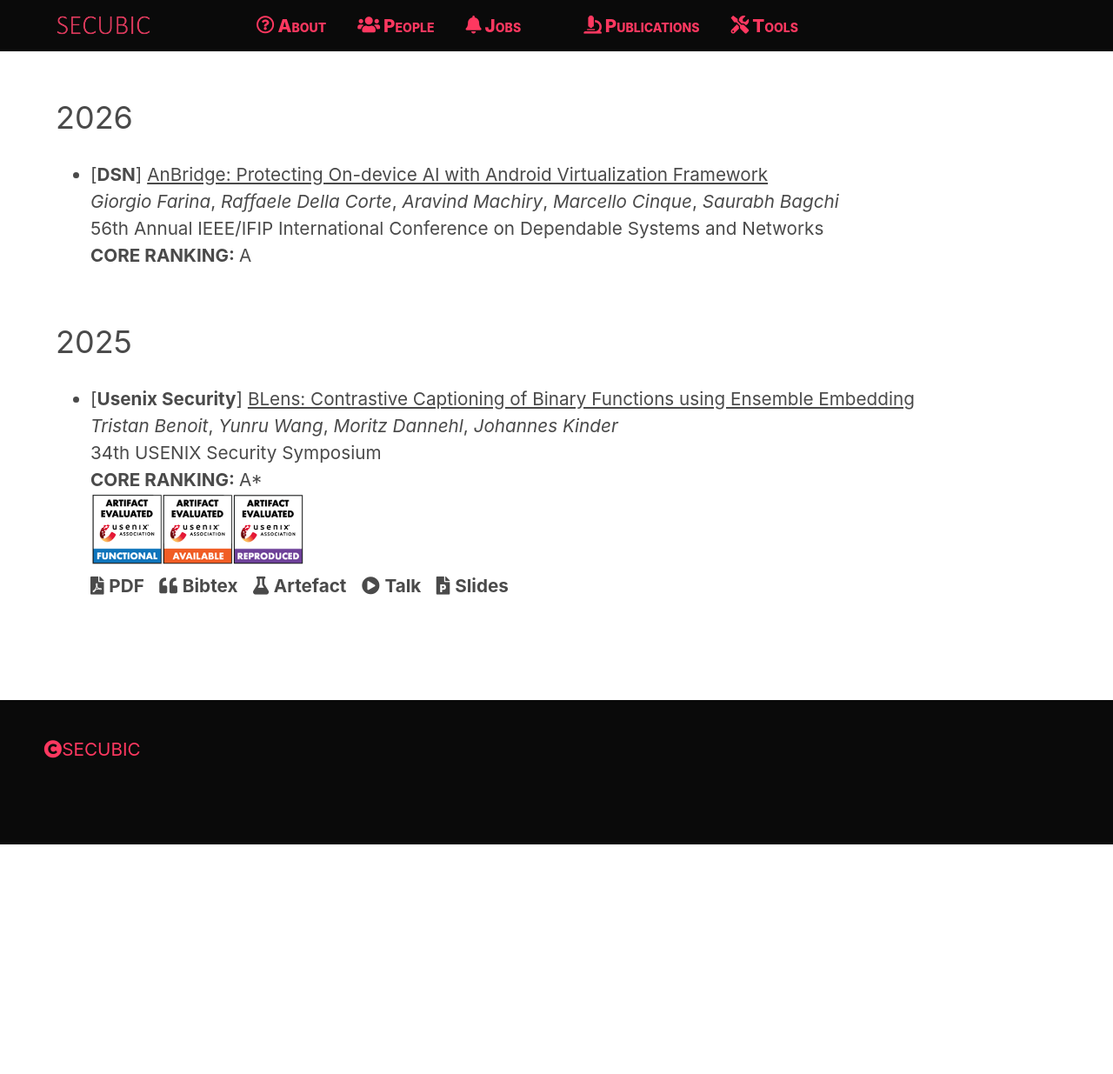
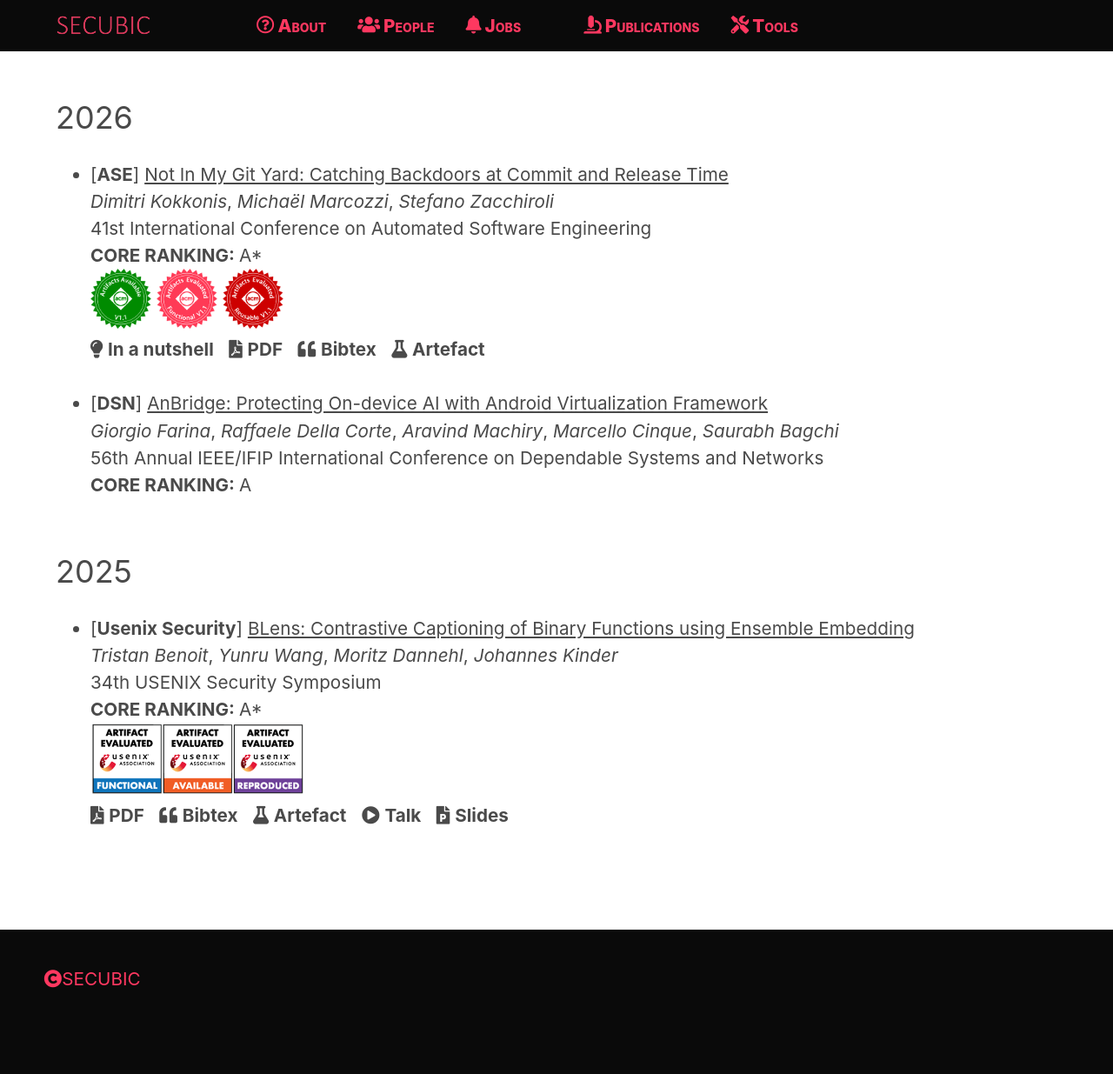
Before and after one commit to SECUBIC-PTCC/secubic-ptcc.github.io, a Jekyll site: the page built from publications.md, in a window 1280 px wide. Shown: the whole page at 87% size. Built offline with Jekyll 4.4.1, drawn with Linux system fonts in a browser that asks for light colours; nearby versions of some CDN libraries; before the commit the page ends 971 px from its top, so only the background shows below that.

Commit message:
Add ASE'26 paper
Note that this commit also adds a TODO note for the slides of the
paper's presentation (not yet available).

```diff
--- a/_data/publications.yml
+++ b/_data/publications.yml
@@ -1,6 +1,23 @@
 ---
 - year: 2026
   publications:
+        - title: "Not In My Git Yard: Catching Backdoors at Commit and Release Time"
+          authors:
+            - name: Dimitri Kokkonis
+            - name: Michaël Marcozzi
+            - name: Stefano Zacchiroli
+          venue: 41st International Conference on Automated Software Engineering
+          venue-acronym: ASE
+          ranking: A*
+          artefact: https://zenodo.org/records/19337349
+          easy-summary: nutshells/ase-26.html
+          pdf: /assets/publications/papers/2026-ase.pdf
+          bibtex: /assets/publications/bibtexs/2026-ase.bib
+          # TODO[Dimitri]: add slides when available
+          #talk-slides: /assets/publications/slides/2026-ase.pdf
+          artifact-available: true
+          artifact-evaluated-functional: true
+          artifact-evaluated-reusable: true
         - title: "AnBridge: Protecting On-device AI with Android Virtualization Framework"
           authors:
             - name: Giorgio Farina
```
Also changed, not shown: assets/publications/bibtexs/2026-ase.bib (added, +8 -0 lines), 2 other files.
